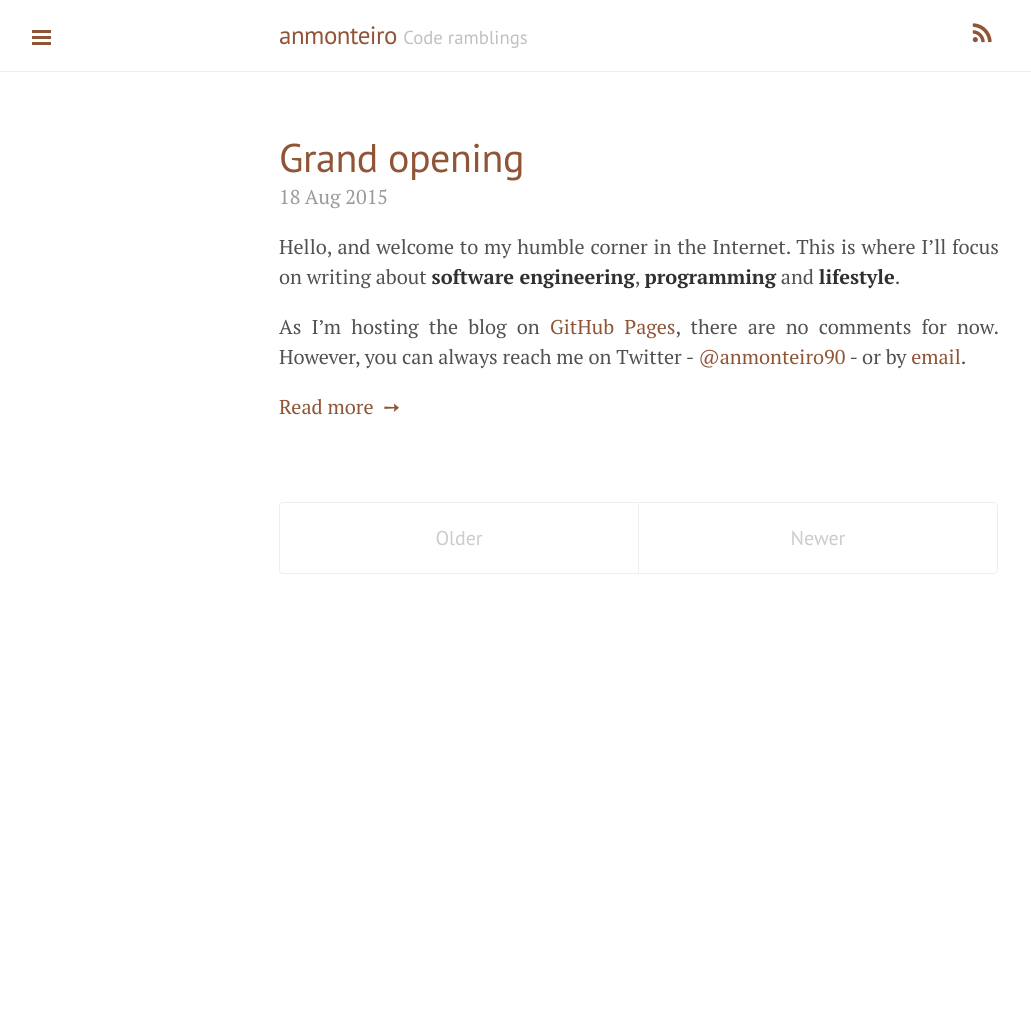
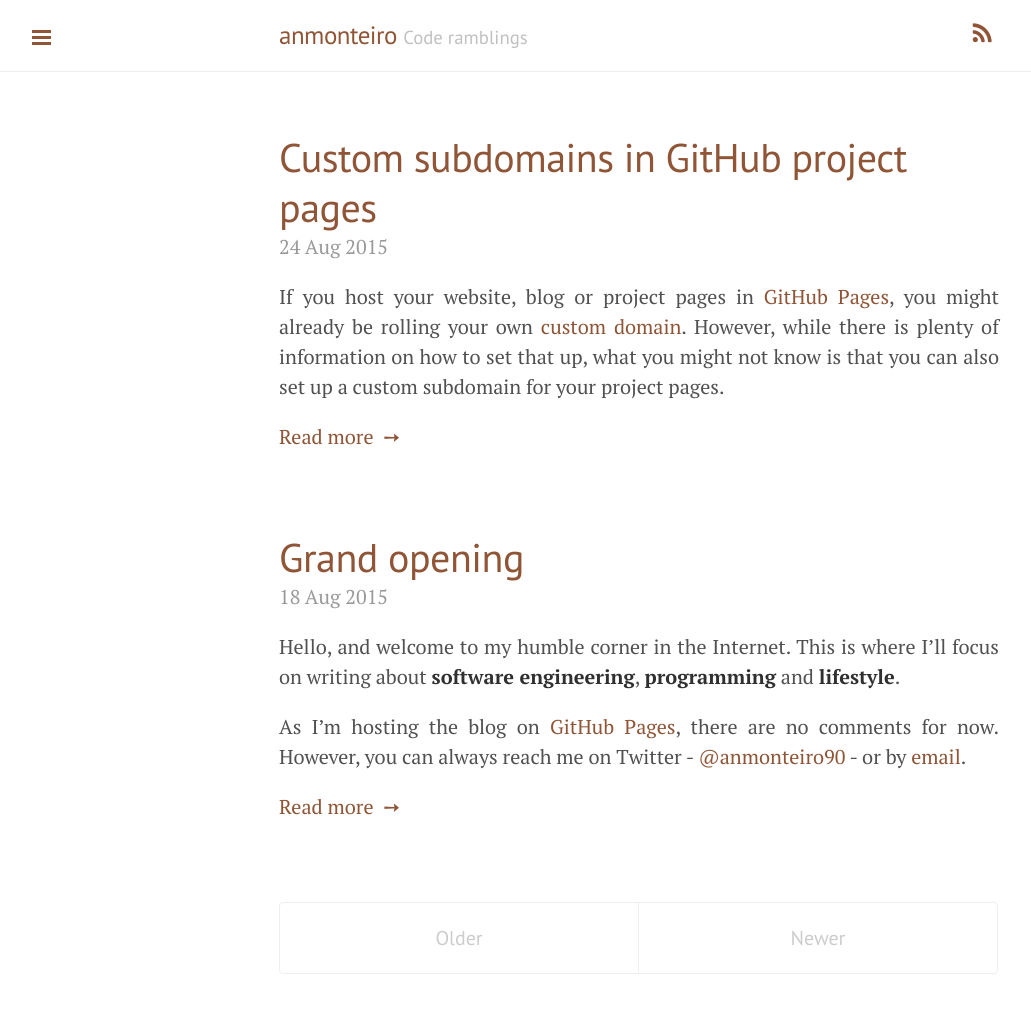
Before and after one commit to anmonteiro/anmonteiro.github.io, a Jekyll site: the page built from index.html, in a window 1280 px wide. Shown: the whole page, without its empty margins (1-1032 px from the left). Built offline with Jekyll 4.4.1, drawn with Linux system fonts in a browser that asks for light colours; Markdown is read by kramdown in place of the engine named in the settings; the list of posts is cut into pages by our own code; before the commit the page ends 900 px from its top, so only the background shows below that.

Commit message:
publish new post; syntax changes in related posts
New post about custom subdomains in GitHub project pages

```diff
--- a/_layouts/post.html
+++ b/_layouts/post.html
@@ -30,14 +30,14 @@ layout: default
               </a>
             </h3>
           </li>
-          {% assign post_count = post_count | plus: 1 %}
+          {% capture post_count %}{{ post_count | plus: 1 }}{% endcapture %}
           {% break %}
         {% endif %}
       {% endfor %}
     {% endfor %}
 
     {% unless post_count == site.data.vars.RELATED_POSTS_THRESHOLD %}
-      {% assign posts_left = {{site.data.vars.RELATED_POSTS_THRESHOLD|minus:post_count}} %}
+      {% capture posts_left %}{{ site.data.vars.RELATED_POSTS_THRESHOLD | minus: post_count }}{% endcapture %}
       {% for post in site.related_posts %}
         {% if posts_left == 0 %}
           {% break %}
--- /dev/null
+++ b/_posts/2015-08-24-custom-subdomains-in-github-project-pages.md
@@ -0,0 +1,23 @@
+---
+layout: post
+title: Custom subdomains in GitHub project pages
+categories: git asd
+tags: git GitHub
+---
+
+If you host your website, blog or project pages in [GitHub Pages](https://pages.github.com/), you might already be rolling your own [custom domain](https://help.github.com/articles/setting-up-a-custom-domain-with-github-pages/). However, while there is plenty of information on how to set that up, what you might not know is that you can also set up a custom subdomain for your project pages.
+
+<!--more-->
+<p class="message"><strong>Note:</strong> when you use your own domain (e.g. <code>mydomain.com</code>) with GitHub Pages, you get your project pages under that domain for free (e.g. <code>myusername.github.io/pjname</code> will also be available under <code>mydomain.com/pjname</code>)</p>
+
+So, if you'd like to publish your project page under `pjname.mydomain.com`, even though it will live under `mydomain.com/pjname` anyway, but you might just prefer it this way), simply follow these steps:
+
+1. [Add a CNAME file](https://help.github.com/articles/adding-a-cname-file-to-your-repository/) to your project's repository. The content of this file must be a single line specifying the bare subdomain for your project's custom subdomain (e.g. `pjname.mydomain.com`).
+2. In your DNS provider's settings, create a new CNAME record that points `pjname` to either the root (usually denoted by `@`), if you have previously set up an [apex domain](https://help.github.com/articles/about-custom-domains-for-github-pages-sites/#apex-domains), or to `myusername.github.io` if you've set up a [custom subdomain](https://help.github.com/articles/about-custom-domains-for-github-pages-sites/#subdomains). It should look something like this:
+
+[![DNS CNAME records][link]]({{ site.baseurl }}{{ site.data.vars.img_path }}/custom_subdomains.png)
+[link]: {{ site.baseurl }}{{ site.data.vars.img_path }}/custom_subdomains.png "DNS CNAME records"
+
+And that's it! After a few moments the changes should take effect. Thanks for reading!
+
+If you have any questions or suggestions, be sure to reach me on [Twitter](https://twitter.com/{{ site.author.twitter_username }}).
```
